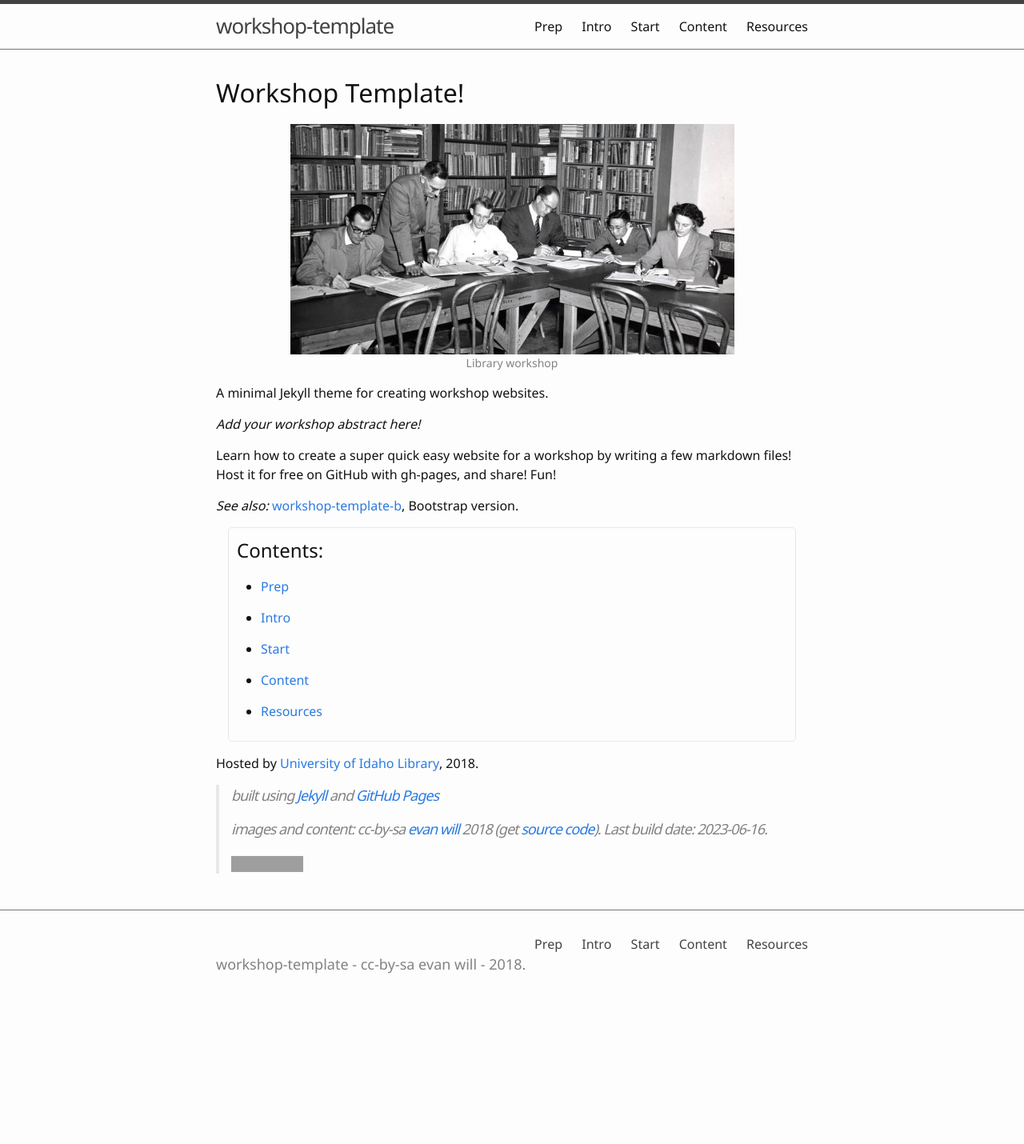
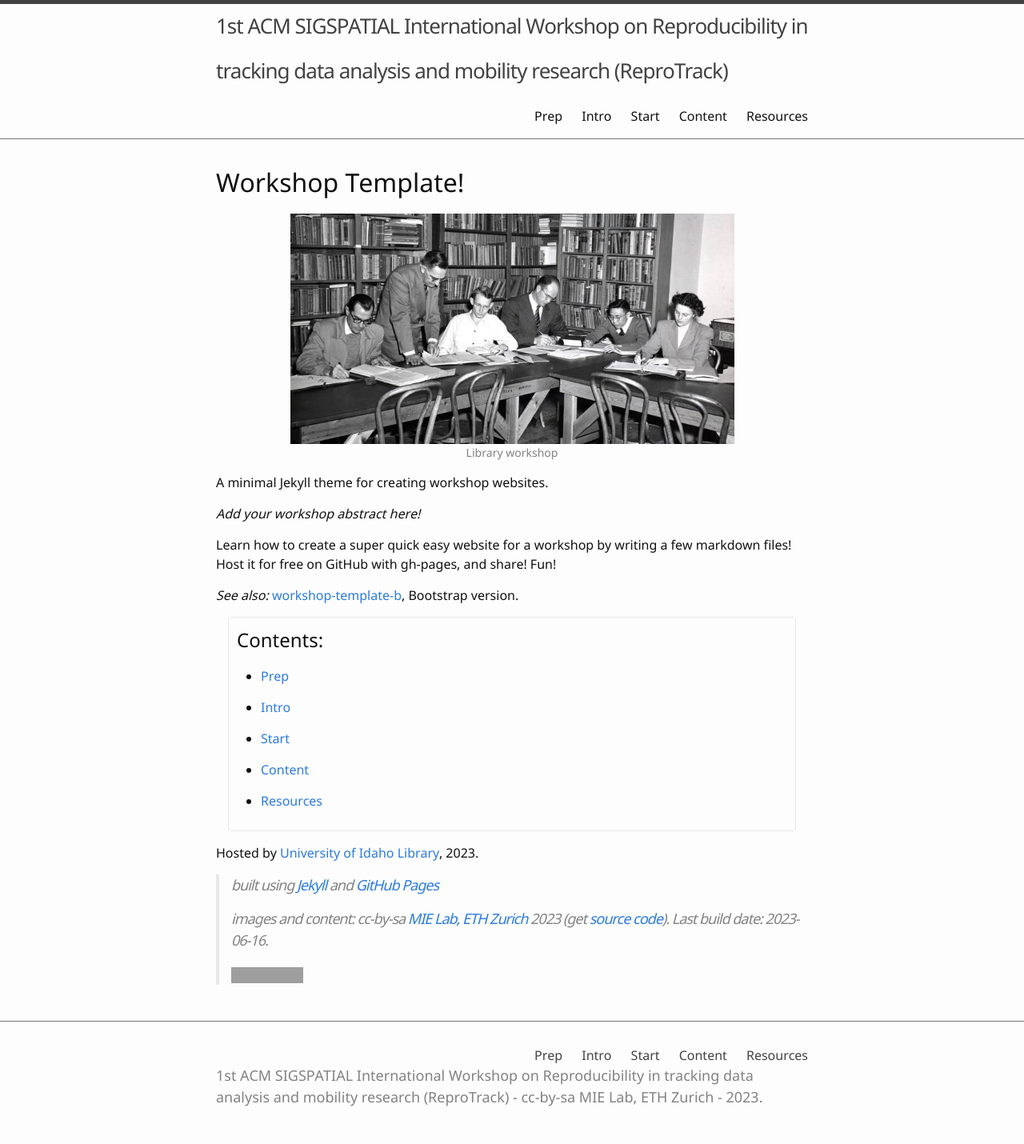
Before and after one commit to mie-lab/reprotrack, a Jekyll site: the page built from index.md, in a window 1280 px wide. Shown: the whole page at 80% size. Built offline with Jekyll 4.4.1, drawn with Linux system fonts in a browser that asks for light colours; before the commit the page ends 1264 px from its top, so only the background shows below that; grey boxes are pictures that could not be loaded.

Commit message:
initial commit

```diff
--- a/_config.yml
+++ b/_config.yml
@@ -8,23 +8,23 @@
 
 # Site settings
 # title appears in the header
-title: workshop-template
+title: 1st ACM SIGSPATIAL International Workshop on Reproducibility in tracking data analysis and mobility research (ReproTrack)
 # description and keywords for meta tags
-description: "Create an OER workshop website quick and easy!"
-keywords: "workshops, OER, Open Education, websites, gh-pages, jekyll"
+# description: "Create an OER workshop website quick and easy!"
+# keywords: "workshops, OER, Open Education, websites, gh-pages, jekyll"
 
 # author settings for cc-by, appears in the footer
-author: evan will
-pub_year: 2018
-github_username: evanwill
+author: MIE Lab, ETH Zurich
+pub_year: 2023
+github_username: mie-lab
 
 # add the full url for the github repository
-repo: "https://github.com/evanwill/workshop-template"
+repo: "https://github.com/mie-lab/demo-website"
 
 # site urls
 # add the url for the domain,
 # on gh-pages follow the pattern: https://username.github.io
-url: https://evanwill.github.io
+url: https://mie-lab.github.io
 # add subsection of the domain,
 # on gh-pages this is a / followed by the name of the repository
 baseurl: /workshop-template
```
